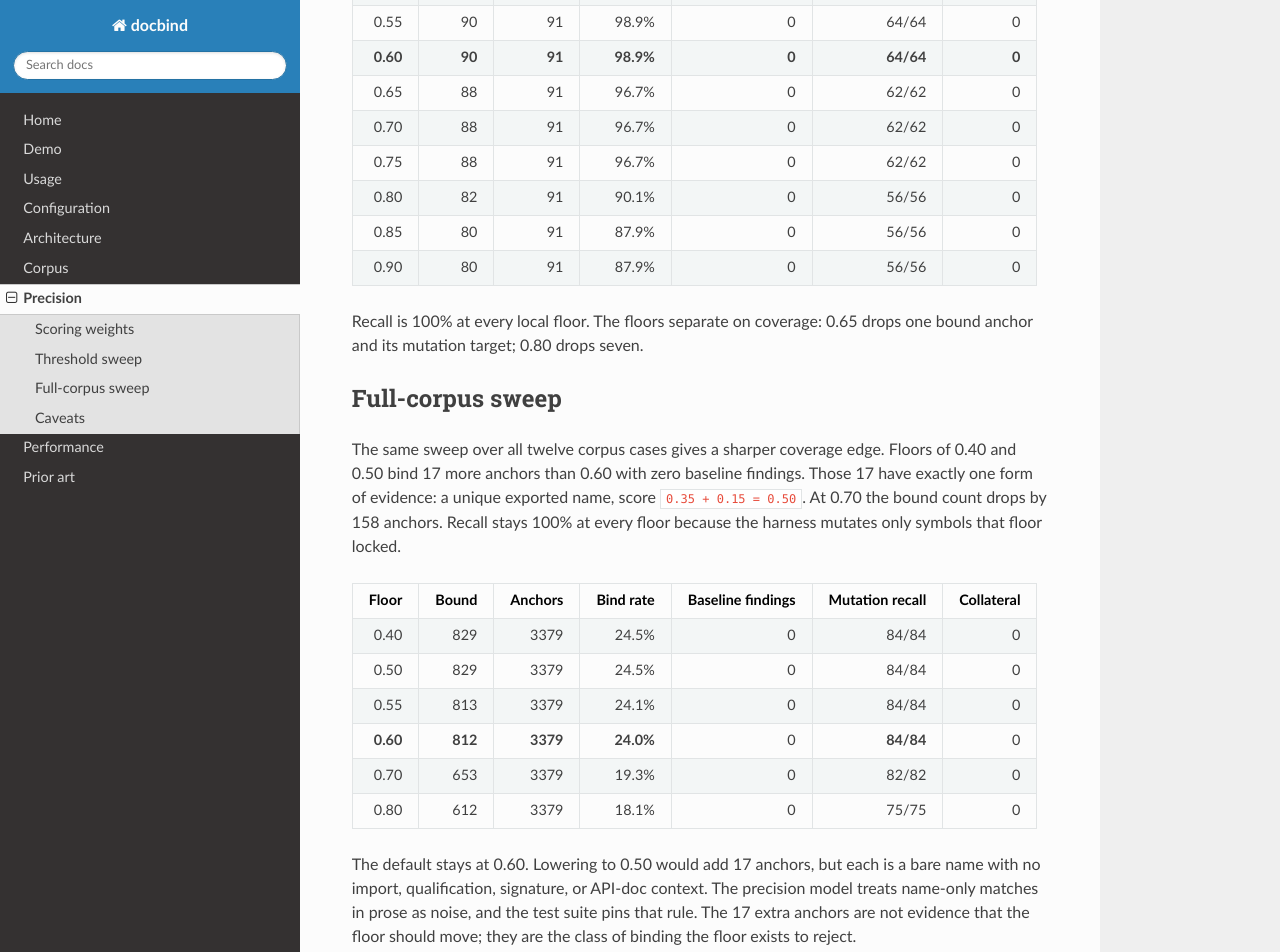
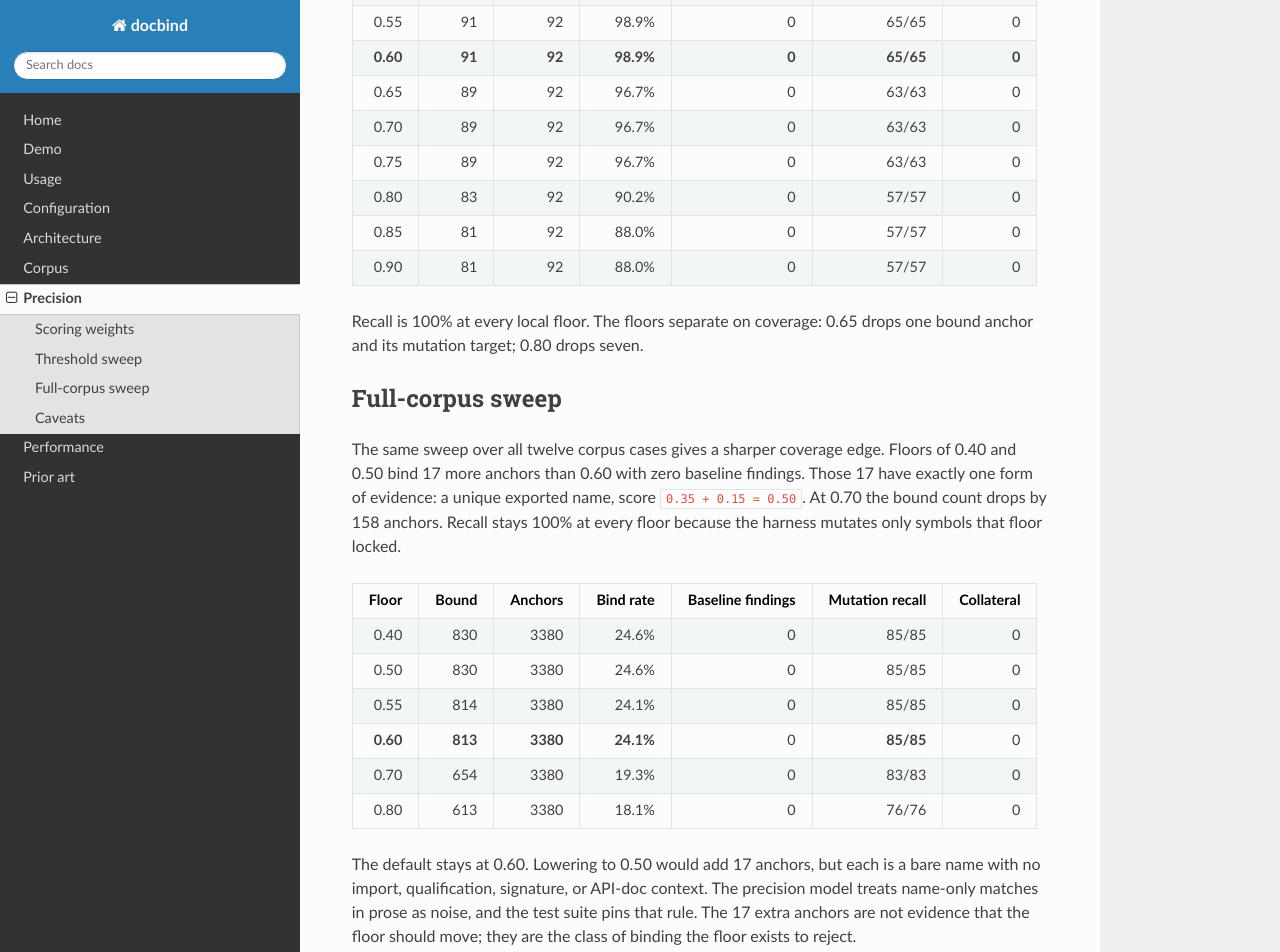
Before and after one commit to vindeckyy/docbind, an MkDocs documentation site: the page built from docs/precision.md, in a window 1280 px wide and 1400 px high, scrolled down 1459 px. Shown: the top 952 px of the window. Built offline with MkDocs 1.6.1, drawn with Linux system fonts in a browser that asks for light colours; nearby versions of some CDN libraries; some of the changed text lies outside the part shown.

```diff
--- a/docs/precision.md
+++ b/docs/precision.md
@@ -37,17 +37,17 @@ A binding also fails when the best score is within `0.05` of the second candidat
 
 | Floor | Bound | Anchors | Bind rate | Baseline findings | Mutation recall | Collateral |
 |---:|---:|---:|---:|---:|---:|---:|
-| 0.30 | 90 | 91 | 98.9% | 0 | 64/64 | 0 |
-| 0.40 | 90 | 91 | 98.9% | 0 | 64/64 | 0 |
-| 0.50 | 90 | 91 | 98.9% | 0 | 64/64 | 0 |
-| 0.55 | 90 | 91 | 98.9% | 0 | 64/64 | 0 |
-| **0.60** | **90** | **91** | **98.9%** | **0** | **64/64** | **0** |
-| 0.65 | 88 | 91 | 96.7% | 0 | 62/62 | 0 |
-| 0.70 | 88 | 91 | 96.7% | 0 | 62/62 | 0 |
-| 0.75 | 88 | 91 | 96.7% | 0 | 62/62 | 0 |
-| 0.80 | 82 | 91 | 90.1% | 0 | 56/56 | 0 |
-| 0.85 | 80 | 91 | 87.9% | 0 | 56/56 | 0 |
-| 0.90 | 80 | 91 | 87.9% | 0 | 56/56 | 0 |
+| 0.30 | 91 | 92 | 98.9% | 0 | 65/65 | 0 |
+| 0.40 | 91 | 92 | 98.9% | 0 | 65/65 | 0 |
+| 0.50 | 91 | 92 | 98.9% | 0 | 65/65 | 0 |
+| 0.55 | 91 | 92 | 98.9% | 0 | 65/65 | 0 |
+| **0.60** | **91** | **92** | **98.9%** | **0** | **65/65** | **0** |
+| 0.65 | 89 | 92 | 96.7% | 0 | 63/63 | 0 |
+| 0.70 | 89 | 92 | 96.7% | 0 | 63/63 | 0 |
+| 0.75 | 89 | 92 | 96.7% | 0 | 63/63 | 0 |
+| 0.80 | 83 | 92 | 90.2% | 0 | 57/57 | 0 |
+| 0.85 | 81 | 92 | 88.0% | 0 | 57/57 | 0 |
+| 0.90 | 81 | 92 | 88.0% | 0 | 57/57 | 0 |
 
 Recall is 100% at every local floor. The floors separate on coverage: 0.65 drops one bound anchor and its mutation target; 0.80 drops seven.
 
@@ -57,12 +57,12 @@ The same sweep over all twelve corpus cases gives a sharper coverage edge. Floor
 
 | Floor | Bound | Anchors | Bind rate | Baseline findings | Mutation recall | Collateral |
 |---:|---:|---:|---:|---:|---:|---:|
-| 0.40 | 829 | 3379 | 24.5% | 0 | 84/84 | 0 |
-| 0.50 | 829 | 3379 | 24.5% | 0 | 84/84 | 0 |
-| 0.55 | 813 | 3379 | 24.1% | 0 | 84/84 | 0 |
-| **0.60** | **812** | **3379** | **24.0%** | 0 | **84/84** | 0 |
-| 0.70 | 653 | 3379 | 19.3% | 0 | 82/82 | 0 |
-| 0.80 | 612 | 3379 | 18.1% | 0 | 75/75 | 0 |
+| 0.40 | 830 | 3380 | 24.6% | 0 | 85/85 | 0 |
+| 0.50 | 830 | 3380 | 24.6% | 0 | 85/85 | 0 |
+| 0.55 | 814 | 3380 | 24.1% | 0 | 85/85 | 0 |
+| **0.60** | **813** | **3380** | **24.1%** | 0 | **85/85** | 0 |
+| 0.70 | 654 | 3380 | 19.3% | 0 | 83/83 | 0 |
+| 0.80 | 613 | 3380 | 18.1% | 0 | 76/76 | 0 |
 
 The default stays at 0.60. Lowering to 0.50 would add 17 anchors, but each is a bare name with no import, qualification, signature, or API-doc context. The precision model treats name-only matches in prose as noise, and the test suite pins that rule. The 17 extra anchors are not evidence that the floor should move; they are the class of binding the floor exists to reject.
 
@@ -74,6 +74,6 @@ Raw rows are in `corpus/precision.json` for the local sweep and `corpus/precisio
 
 ## Caveats
 
-- The local sweep covers 91 anchors across eight fixtures. The full sweep covers all 3360 anchors but only five floors.
+- The local sweep covers 92 anchors across eight fixtures. The full sweep covers all 3360 anchors but only five floors.
 - Recall here means detecting a seeded rename of a symbol that floor locked. It says nothing about symbols the floor did not bind.
 - The full sweep samples five floors. A finer scan between 0.50 and 0.70 could locate a tighter edge.
--- a/package.json
+++ b/package.json
@@ -1,6 +1,6 @@
 {
   "name": "@vindeckyy/docbind",
-  "version": "0.1.55",
+  "version": "0.1.56",
   "description": "Static analysis for stale symbol references in markdown and reStructuredText. Supports TypeScript, JavaScript, Python, Rust, and Go.",
   "type": "module",
   "bin": {
```
Also changed, not shown: CHANGELOG.md (+15 -0 lines), README.md (+5 -5 lines), docs/configuration.md (+1 -1 lines), docs/corpus.md (+3 -3 lines), 12 other files.
